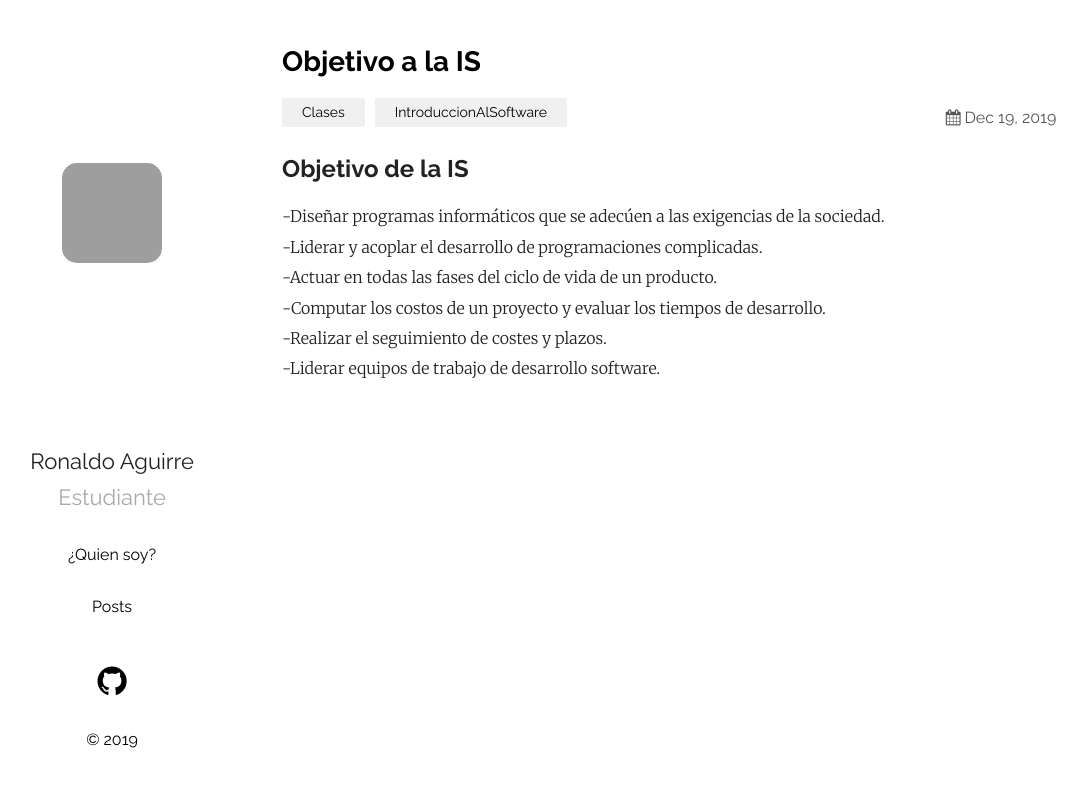
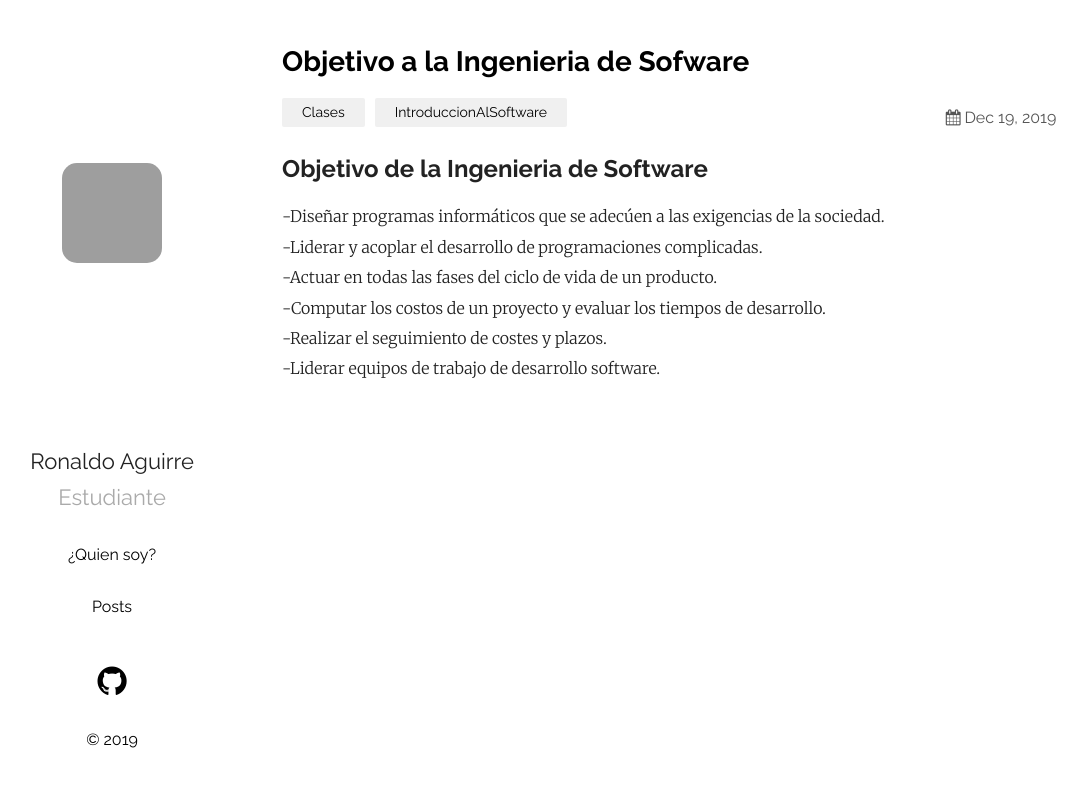
Before and after one commit to RonaldoJa/RonaldoJa.github.io, a Jekyll site: the page built from _posts/2019-03-23-ObjetivodelaIS.markdown, in a window 1280 px wide, cut to the strip 0-787 px from the top of the page. Shown: the whole strip, without its empty margins (73-1160 px from the left). Built offline with Jekyll 4.4.1, drawn with Linux system fonts in a browser that asks for light colours; grey boxes are pictures that could not be loaded.

Commit message:
Update 2019-03-23-ObjetivodelaIS.markdown

```diff
--- a/_posts/2019-03-23-ObjetivodelaIS.markdown
+++ b/_posts/2019-03-23-ObjetivodelaIS.markdown
@@ -1,10 +1,10 @@
 ---
 layout: post
-title:  "Objetivo a la IS"
+title:  "Objetivo a la Ingenieria de Sofware"
 date:   2019-12-19 21:13:58 +0530
 categories: Clases IntroduccionAlSoftware
 ---
-  <h2>Objetivo de la IS</h2>
+  <h2>Objetivo de la Ingenieria de Software</h2>
   <p>-Diseñar programas informáticos que se adecúen a las exigencias de la sociedad.<br>-Liderar y acoplar el desarrollo de programaciones complicadas.<br>
     -Actuar en todas las fases del ciclo de vida de un producto.<br>-Computar los costos de un proyecto y evaluar los tiempos de desarrollo.<br>
     -Realizar el seguimiento de costes y plazos.<br>-Liderar equipos de trabajo de desarrollo software.<br></p>
```
